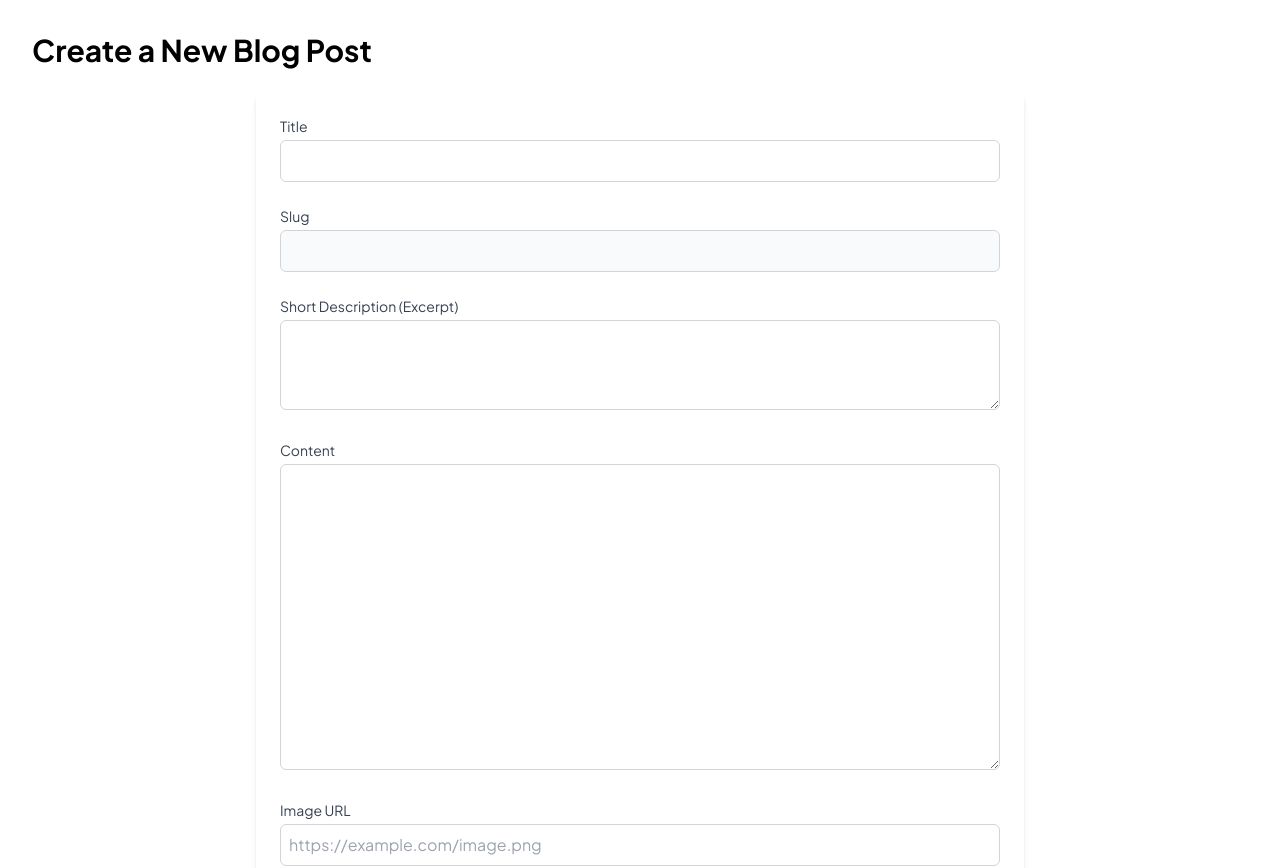
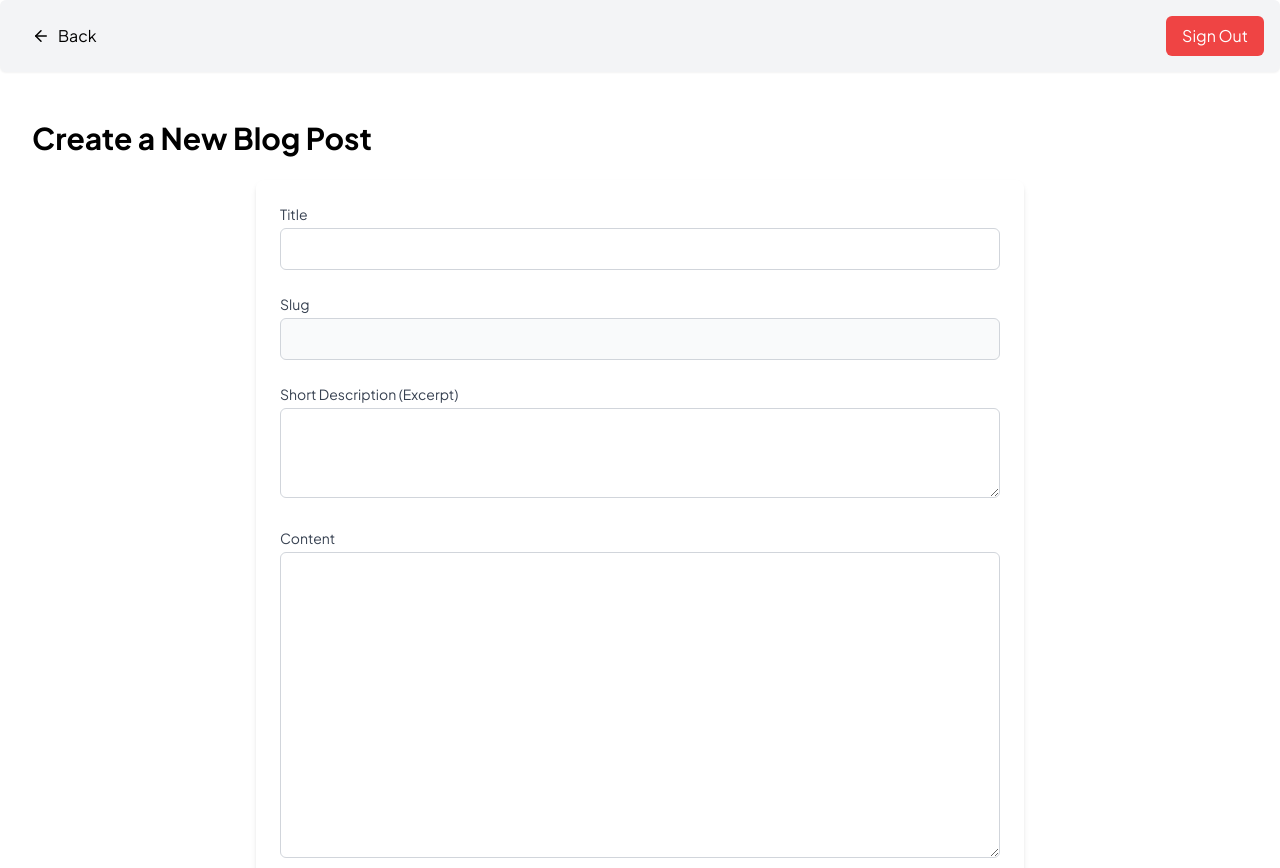
Before and after one commit to UmerDaraz163/teresol-web, a Next.js app: page /admin/blogs/new in a window 1280 px wide. Shown: the top 868 px of the page. Built offline with nearby package versions, Linux system fonts and the light colour scheme; no server answers.

Commit message:
admin header updation

```diff
--- a/app/admin/blogs/edit/[slug]/page.tsx
+++ b/app/admin/blogs/edit/[slug]/page.tsx
@@ -2,6 +2,7 @@
 import { notFound } from 'next/navigation';
 import pool from '@/lib/db';
 import EditBlogForm from '@/components/EditBlogForm';
+import AdminHeader from '../../../../../components/AdminHeader';
 import { JSX } from 'react';
 
 // Define Blog type
@@ -19,7 +20,6 @@ type Blog = {
 };
 
 // --- FIX 1: Tell TypeScript that 'params' is a Promise ---
-// This makes the TypeScript error go away.
 type EditBlogPageProps = {
   params: Promise<{ slug: string }>;
 };
@@ -27,9 +27,6 @@ type EditBlogPageProps = {
 export default async function EditBlogPage({
   params,
 }: EditBlogPageProps): Promise<JSX.Element> {
-
-  // --- FIX 2: Await the 'params' Promise to get the object ---
-  // This makes the Next.js runtime error go away.
   const { slug } = await params;
 
   let blog: Blog | null = null;
@@ -55,5 +52,12 @@ export default async function EditBlogPage({
     notFound();
   }
 
-  return <EditBlogForm blog={blog} />;
+  return (
+    <div className="space-y-4">
+      {/* Add AdminHeader above the form */}
+      <AdminHeader showBackButton showSignOutButton />
+
+      <EditBlogForm blog={blog} />
+    </div>
+  );
 }
--- a/app/admin/blogs/new/page.tsx
+++ b/app/admin/blogs/new/page.tsx
@@ -1,10 +1,14 @@
-import BlogForm from '@/components/BlogForm';
+import BlogForm from "@/components/BlogForm";
+import AdminHeader from "../../../../components/AdminHeader";
 
 export default function NewBlogPage() {
   return (
-    <div className="container mx-auto p-8">
-      <h1 className="text-3xl font-bold mb-6">Create a New Blog Post</h1>
-      <BlogForm />
+    <div>
+      <AdminHeader showBackButton showSignOutButton />
+      <div className="container mx-auto p-8">
+        <h1 className="text-3xl font-bold mb-6">Create a New Blog Post</h1>
+        <BlogForm />
+      </div>
     </div>
   );
 }
--- a/app/admin/blogs/page.tsx
+++ b/app/admin/blogs/page.tsx
@@ -8,6 +8,7 @@ import pool from '@/lib/db';
 import SignOutButton from '@/components/SignOutButton';
 import { PlusCircle, FileText, LayoutDashboard } from "lucide-react";
 import BlogActions from '@/components/BlogActions';
+import AdminHeader from '@/components/AdminHeader';
 
 type Blog = {
   id: number;
@@ -34,6 +35,8 @@ export default async function AdminBlogsPage() {
   }
 
   return (
+    <div>
+      <AdminHeader showBackButton showSignOutButton/>
     <div className="container mx-auto px-6 py-10">
       {/* Header */}
       <div className="flex justify-between items-center mb-10">
@@ -51,7 +54,7 @@ export default async function AdminBlogsPage() {
             <PlusCircle className="w-5 h-5" />
             Add Blog
           </Link>
-          <SignOutButton />
+          {/* <SignOutButton /> */}
         </div>
       </div>
 
@@ -80,5 +83,6 @@ export default async function AdminBlogsPage() {
         )}
       </div>
     </div>
+    </div>
   );
 }
--- a/app/admin/careers/edit/[id]/page.tsx
+++ b/app/admin/careers/edit/[id]/page.tsx
@@ -1,8 +1,9 @@
-import { notFound } from 'next/navigation';
-import pool from '@/lib/db';
-import EditJobForm from '@/components/EditJobForm';
-import { Career } from '@/types/career';
-import { JSX } from 'react';
+import { notFound } from "next/navigation";
+import pool from "@/lib/db";
+import EditJobForm from "@/components/EditJobForm";
+import { Career } from "@/types/career";
+import { JSX } from "react";
+import AdminHeader from "@/components/AdminHeader";
 
 export const revalidate = 0;
 
@@ -25,7 +26,7 @@ export default async function EditCareerPage({
   }
 
   const [rows] = await pool.query(
-    'SELECT * FROM jobs WHERE id = ? LIMIT 1',
+    "SELECT * FROM jobs WHERE id = ? LIMIT 1",
     [numericId] // Use the converted numeric ID here
   );
 
@@ -36,8 +37,11 @@ export default async function EditCareerPage({
   const career: Career = rows[0] as Career;
 
   return (
-    <div className="max-w-3xl mx-auto p-6">
-      <EditJobForm job={career} />
+    <div className="space-y-4">
+      <AdminHeader showBackButton showSignOutButton />
+      <div className="max-w-3xl mx-auto p-6">
+        <EditJobForm job={career} />
+      </div>
     </div>
   );
 }
--- a/app/admin/careers/new/page.tsx
+++ b/app/admin/careers/new/page.tsx
@@ -1,10 +1,14 @@
 import NewCareerForm from "@/components/NewCareerForm";
+import AdminHeader from "../../../../components/AdminHeader";
 
 export default function NewCareerPage() {
   return (
-    <div className="p-6">
-      <h1 className="text-2xl font-bold mb-4">Add New Job</h1>
-      <NewCareerForm />
+    <div>
+      <AdminHeader showBackButton showSignOutButton />
+      <div className="p-6">
+        <h1 className="text-2xl font-bold mb-4">Add New Job</h1>
+        <NewCareerForm />
+      </div>
     </div>
   );
 }
--- a/app/admin/careers/page.tsx
+++ b/app/admin/careers/page.tsx
@@ -5,6 +5,7 @@ import Link from "next/link";
 import pool from "@/lib/db";
 import { Career } from "@/types/career";
 import { format } from 'date-fns';
+import AdminHeader from "@/components/AdminHeader";
 import CareerActions from "@/components/CareerActions"; // Import the new component
 
 async function getCareers(): Promise<Career[]> {
@@ -25,6 +26,9 @@ export default async function CareersPage() {
   const careers = await getCareers();
 
   return (
+    <div>
+            <AdminHeader showBackButton showSignOutButton/>
+
     <div className="p-6">
       <div className="flex justify-between items-center mb-6">
         <h1 className="text-2xl font-bold">Careers Dashboard</h1>
@@ -83,5 +87,6 @@ export default async function CareersPage() {
         </table>
       </div>
     </div>
+    </div>
   );
 }
--- /dev/null
+++ b/components/AdminHeader.tsx
@@ -0,0 +1,44 @@
+'use client';
+
+import { useRouter } from 'next/navigation';
+import { ArrowLeft } from 'lucide-react';
+import SignOutButton from './SignOutButton';
+
+interface AdminHeaderProps {
+  showBackButton?: boolean;
+  showSignOutButton?: boolean;
+}
+
+export default function AdminHeader({
+  showBackButton = false,
+  showSignOutButton = false,
+}: AdminHeaderProps) {
+  const router = useRouter();
+
+  const handleBack = () => {
+    router.back(); // 🔥 This goes to the actual previous page in history
+  };
+
+  return (
+    <header className="w-full flex items-center justify-between px-4 py-4 bg-gray-100 shadow-sm rounded-md mb-4">
+      {/* Left side (Back button) */}
+      <div>
+        {showBackButton && (
+          <button
+            type="button"
+            onClick={handleBack}
+            className="flex items-center gap-2 px-4 py-2 rounded-lg hover:bg-gray-300 transition"
+          >
+            <ArrowLeft size={18} />
+            <span>Back</span>
+          </button>
+        )}
+      </div>
+
+      {/* Right side (Sign Out button) */}
+      <div>
+        {showSignOutButton && <SignOutButton />}
+      </div>
+    </header>
+  );
+}
```
